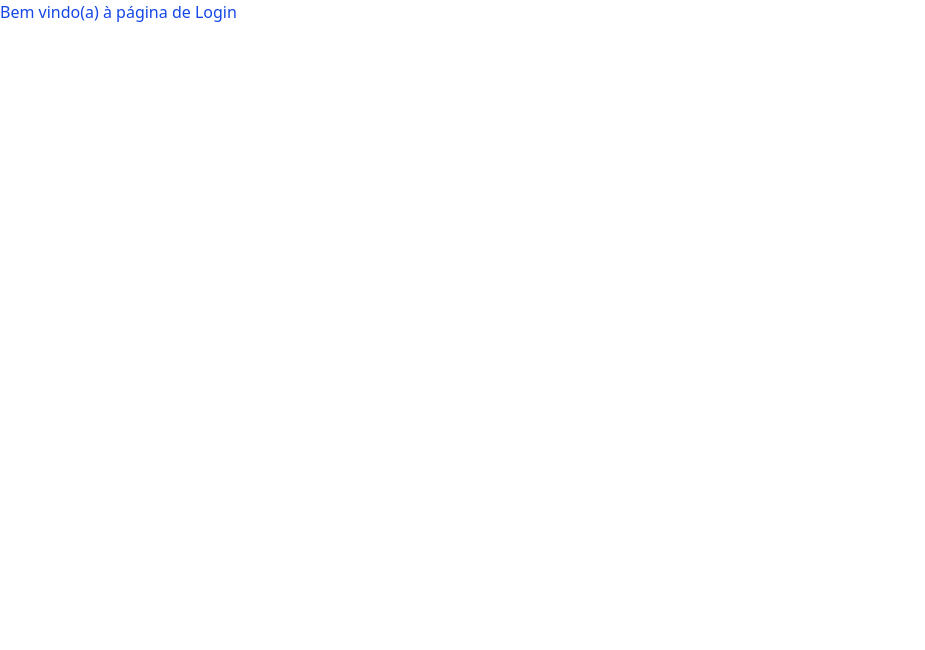
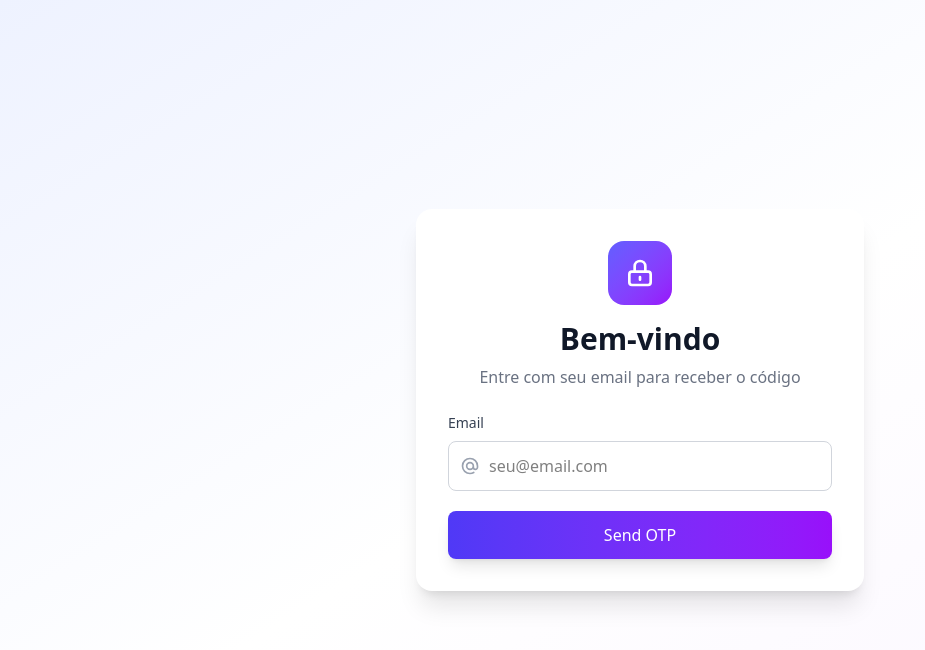
Before and after one commit to LucasNoliveira/fullstack-code-challenge, a React (Vite) app in the folder frontend/: page /login in a window 1280 px wide. Shown: the top 650 px of the page, without its empty margins (0-925 px from the left). Built offline with nearby package versions, Linux system fonts and the light colour scheme.

Commit message:
feat: create login page layout

```diff
--- /dev/null
+++ b/frontend/src/components/Login/EmailForm.tsx
@@ -0,0 +1,41 @@
+import type { Dispatch, SetStateAction } from 'react';
+import InputField from './InputField';
+
+interface EmailFormProps {
+    email: string;
+    setEmail: Dispatch<SetStateAction<string>>;
+    onSubmit: (e: React.SyntheticEvent<HTMLFormElement>) => void;
+}
+
+const EmailForm = ({ email, setEmail, onSubmit }: EmailFormProps) => (
+    <form onSubmit={onSubmit} className="space-y-5">
+        <InputField
+            label="Email"
+            id="email"
+            type="email"
+            value={email}
+            onChange={(e) => setEmail(e.target.value)}
+            placeholder="seu@email.com"
+            required
+            icon={
+                <svg className="h-5 w-5 text-gray-400" fill="none" stroke="currentColor" viewBox="0 0 24 24">
+                    <path
+                        strokeLinecap="round"
+                        strokeLinejoin="round"
+                        strokeWidth={2}
+                        d="M16 12a4 4 0 10-8 0 4 4 0 008 0zm0 0v1.5a2.5 2.5 0 005 0V12a9 9 0 10-9 9m4.5-1.206a8.959 8.959 0 01-4.5 1.207"
+                    />
+                </svg>
+            }
+        />
+
+        <button
+            type="submit"
+            className="w-full bg-linear-to-r from-indigo-600 to-purple-600 text-white py-3 rounded-lg font-medium hover:from-indigo-700 hover:to-purple-700 transform hover:scale-[1.02] transition-all duration-200 shadow-lg hover:shadow-xl cursor-pointer"
+        >
+            Send OTP
+        </button>
+    </form>
+);
+
+export default EmailForm;
--- /dev/null
+++ b/frontend/src/components/Login/InputField.tsx
@@ -0,0 +1,31 @@
+import type { InputHTMLAttributes, ReactNode } from 'react';
+
+interface InputFieldProps extends InputHTMLAttributes<HTMLInputElement> {
+    label: string;
+    id: string;
+    icon?: ReactNode;
+}
+
+const InputField = ({ label, id, icon, ...props }: InputFieldProps) => (
+    <div className="space-y-2 transition-all duration-200">
+        <label htmlFor={id} className="block text-sm font-medium text-gray-700">
+            {label}
+        </label>
+
+        <div className="relative">
+            {icon && (
+                <div className="absolute inset-y-0 left-0 pl-3 flex items-center pointer-events-none">
+                    {icon}
+                </div>
+            )}
+
+            <input
+                id={id}
+                {...props}
+                className="block w-full pl-10 pr-3 py-3 border border-gray-300 rounded-lg focus:ring-2 focus:ring-indigo-500 focus:border-transparent transition-all duration-200 outline-none"
+            />
+        </div>
+    </div>
+);
+
+export default InputField;
--- /dev/null
+++ b/frontend/src/components/Login/OtpForm.tsx
@@ -0,0 +1,55 @@
+import type { Dispatch, SetStateAction } from 'react';
+import InputField from './InputField';
+
+interface OtpFormProps {
+    otp: string;
+    setOtp: Dispatch<SetStateAction<string>>;
+    onSubmit: (e: React.SyntheticEvent<HTMLFormElement>) => void;
+    onChangeEmail: () => void;
+}
+
+const OtpForm = ({ otp, setOtp, onSubmit, onChangeEmail }: OtpFormProps) => (
+    <form onSubmit={onSubmit} className="space-y-5">
+        <InputField
+            label="6-digit OTP"
+            id="otp"
+            type="text"
+            value={otp}
+            onChange={(e) => {
+                const value = e.target.value.replace(/\D/g, '');
+                setOtp(value);
+            }}
+            inputMode="numeric"
+            maxLength={6}
+            placeholder="000000"
+            required
+            icon={
+                <svg className="h-5 w-5 text-gray-400" fill="none" stroke="currentColor" viewBox="0 0 24 24">
+                    <path
+                        strokeLinecap="round"
+                        strokeLinejoin="round"
+                        strokeWidth={2}
+                        d="M12 15v2m-6 4h12a2 2 0 002-2v-6a2 2 0 00-2-2H6a2 2 0 00-2 2v6a2 2 0 002 2zm10-10V7a4 4 0 00-8 0v4h8z"
+                    />
+                </svg>
+            }
+        />
+
+        <button
+            type="submit"
+            className="w-full bg-linear-to-r from-indigo-600 to-purple-600 text-white py-3 rounded-lg font-medium hover:from-indigo-700 hover:to-purple-700 transform hover:scale-[1.02] transition-all duration-200 shadow-lg hover:shadow-xl cursor-pointer"
+        >
+            Verify OTP
+        </button>
+
+        <button
+            type="button"
+            onClick={onChangeEmail}
+            className="w-full text-sm text-indigo-600 hover:text-indigo-500 transition-colors cursor-pointer hover:underline"
+        >
+            Change email
+        </button>
+    </form>
+);
+
+export default OtpForm;
--- a/frontend/src/pages/LoginPage.tsx
+++ b/frontend/src/pages/LoginPage.tsx
@@ -1,9 +1,73 @@
-const LoginPage = () => {
-    return (
-        <>
-        <h1 className="text-blue-700"> Bem vindo(a) à página de Login </h1>
-        </>
-    )
-}
+    import { useState } from 'react';
+    import EmailForm from '../components/Login/EmailForm';
+    import OtpForm from '../components/Login/OtpForm';
 
-export default LoginPage;
+    const LoginPage = () => {
+        const [email, setEmail] = useState<string>('');
+        const [otp, setOtp] = useState<string>('');
+        const [step, setStep] = useState<'email' | 'otp'>('email');
+
+        const handleSendOtp = (e) => {
+            e.preventDefault();
+            setStep('otp');
+        };
+
+        const handleVerifyOtp = (e) => {
+            e.preventDefault();
+            console.log({ email, otp });
+        };
+
+
+        const handleChangeEmail = () => {
+            setOtp('');
+            setStep('email');
+        };
+
+        return (
+            <div className="min-h-screen bg-linear-to-br from-indigo-50 via-white to-purple-50 flex items-center justify-center p-4">
+                <div className="w-full max-w-md">
+                    <div className="bg-white rounded-2xl shadow-xl p-8 space-y-6">
+                        <div className="text-center space-y-2">
+                            <div className="inline-flex items-center justify-center w-16 h-16 bg-linear-to-br from-indigo-500 to-purple-600 rounded-2xl mb-4">
+                                <svg className="w-8 h-8 text-white" fill="none" stroke="currentColor" viewBox="0 0 24 24">
+                                    <path
+                                        strokeLinecap="round"
+                                        strokeLinejoin="round"
+                                        strokeWidth={2}
+                                        d="M12 15v2m-6 4h12a2 2 0 002-2v-6a2 2 0 00-2-2H6a2 2 0 00-2 2v6a2 2 0 002 2zm10-10V7a4 4 0 00-8 0v4h8z"
+                                    />
+                                </svg>
+                            </div>
+
+                            <h1 className="text-3xl font-bold text-gray-900">Bem-vindo</h1>
+
+                            <p className="text-gray-500">
+                                {step === 'email'
+                                    ? 'Entre com seu email para receber o código'
+                                    : 'Digite o código enviado para seu email'}
+                            </p>
+                        </div>
+
+                        {step === 'email' && (
+                            <EmailForm
+                                email={email}
+                                setEmail={setEmail}
+                                onSubmit={handleSendOtp}
+                            />
+                        )}
+
+                        {step === 'otp' && (
+                            <OtpForm
+                                otp={otp}
+                                setOtp={setOtp}
+                                onSubmit={handleVerifyOtp}
+                                onChangeEmail={handleChangeEmail}
+                            />
+                        )}
+                    </div>
+                </div>
+            </div>
+        );
+    };
+
+    export default LoginPage;
```
